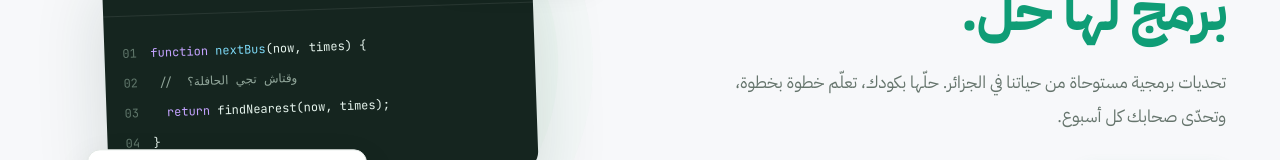
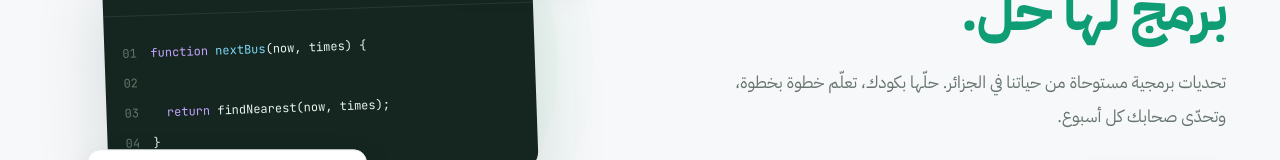
Before and after one commit to Ahmed-Aouadi/darbi-ai, a Next.js app: page / in a window 1280 px wide. Shown: the part 317-477 px from the top of the page. Built offline with nearby package versions, Linux system fonts and the light colour scheme; no server answers.

Commit message:
fix: resolve JSX lint errors in code sample

```diff
--- a/app/page.tsx
+++ b/app/page.tsx
@@ -104,7 +104,7 @@ export default function Home() {
       <div className={styles.heroVisual}>
         <div className={styles.decorCircle}/><div className={styles.codeCard}>
           <div className={styles.codeTop}><span className={styles.windowDots}><i/><i/><i/></span><span>challenge.js</span><span className={styles.jsBadge}>JS</span></div>
-          <div className={styles.codeBody}><div><span className={styles.lineNo}>01</span><span className={styles.codePurple}>function</span> <span className={styles.codeBlue}>nextBus</span>(now, times) {'{'}</div><div><span className={styles.lineNo}>02</span> &nbsp;<span className={styles.codeGray}>// وقتاش تجي الحافلة؟</span></div><div><span className={styles.lineNo}>03</span> &nbsp;<span className={styles.codePurple}>return</span> findNearest(now, times);</div><div><span className={styles.lineNo}>04</span>{'}'}</div></div>
+          <div className={styles.codeBody}><div><span className={styles.lineNo}>01</span><span className={styles.codePurple}>function</span> <span className={styles.codeBlue}>nextBus</span>(now, times) {'{'}</div><div><span className={styles.lineNo}>02</span> &nbsp;<span className={styles.codeGray}>{/* وقتاش تجي الحافلة؟ */}</span></div><div><span className={styles.lineNo}>03</span> &nbsp;<span className={styles.codePurple}>return</span> findNearest(now, times);</div><div><span className={styles.lineNo}>04</span>{'}'}</div></div>
           <div className={styles.passCard}><span><Check size={16}/></span><div><b>اختبار ناجح!</b><small>الانتظار: ٥٥ دقيقة</small></div><strong>+١٠ XP</strong></div>
         </div>
         <div className={styles.floatTag}><span>🚌</span><div><b>أقرب حافلة</b><small>تحدّي الأسبوع</small></div><span className={styles.tagArrow}><ArrowUpLeft size={16}/></span></div>
```
